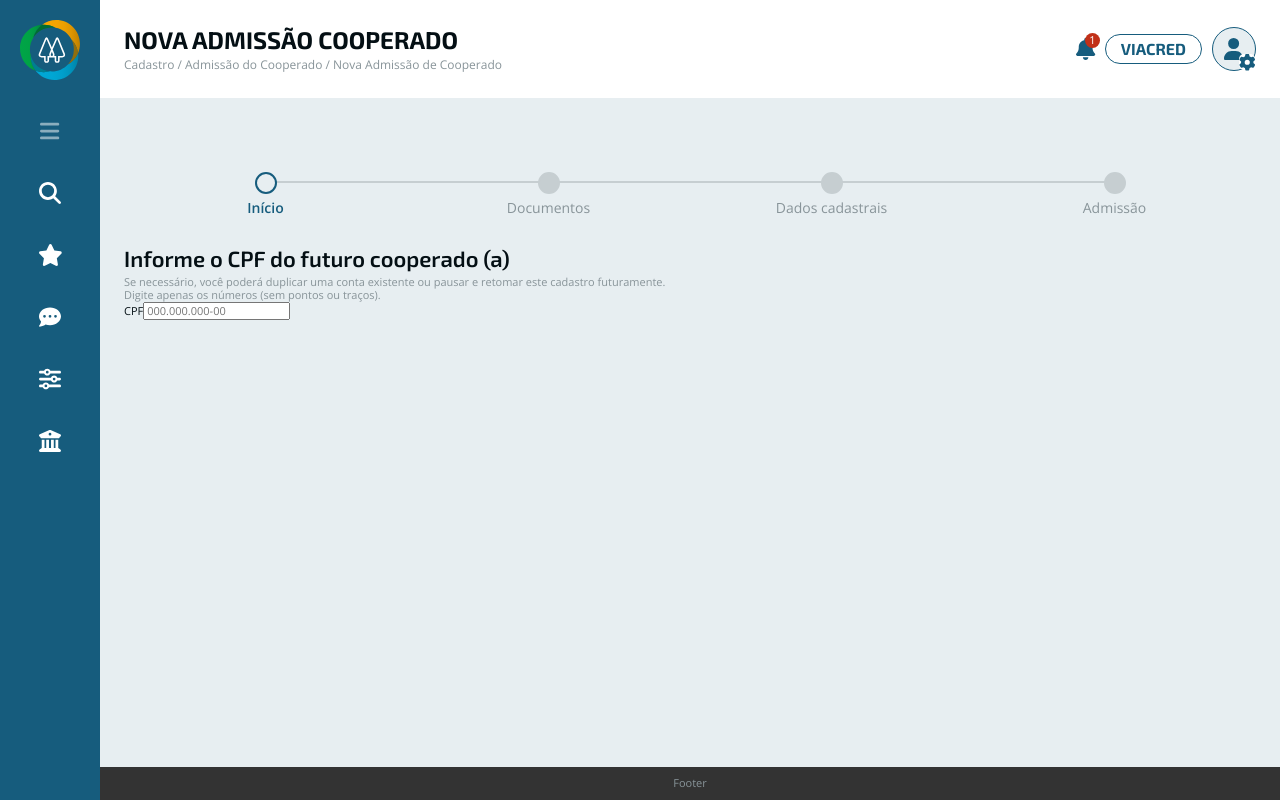
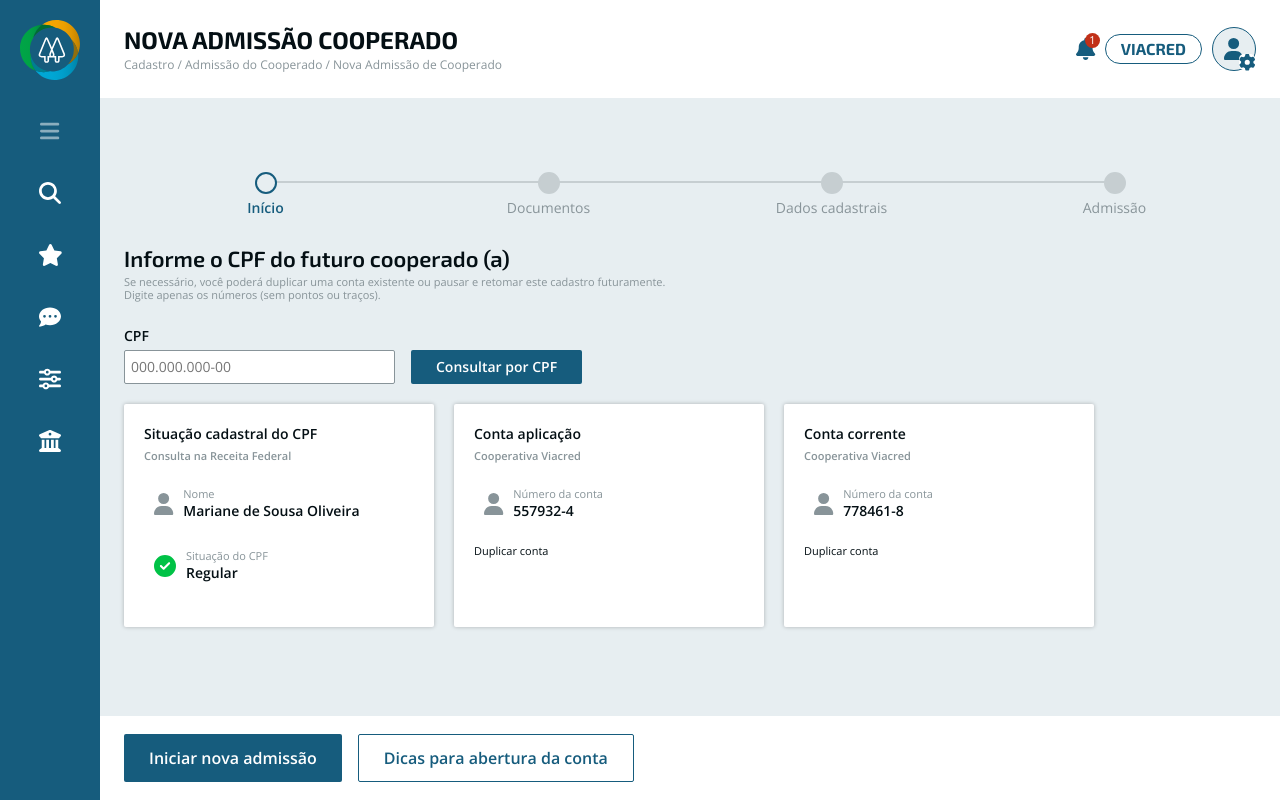
Before and after one commit to danisluz/ailos, an Angular app: page / in a window 1280 px wide. Built offline with nearby package versions, Linux system fonts and the light colour scheme.

Commit message:
add cards

```diff
--- a/src/app/app.component.html
+++ b/src/app/app.component.html
@@ -11,9 +11,5 @@
       <router-outlet></router-outlet>
     </div>
 
-    <footer>
-      <p>Footer</p>
-    </footer>
-
   </main>
 </div>
--- a/src/app/app.component.scss
+++ b/src/app/app.component.scss
@@ -18,14 +18,6 @@
     padding: 24px;
   }
 
-  footer {
-    background-color: #333;
-    color: #fff;
-    text-align: center;
-    padding: 10px 0;
-    position: absolute;
-    bottom: 0;
-    width: 100%;
-  }
+
 
 }
--- a/src/app/core/admissao/admissao.component.html
+++ b/src/app/core/admissao/admissao.component.html
@@ -29,14 +29,74 @@
   </p>
 
   <div class="row">
-    <label>CPF</label>
-    <input
-      type="text"
-      id="cpf"
-      name="cpf"
-      placeholder="000.000.000-00"
-      formControlName="cpf"
-    />
+    <label class="label-input">CPF</label>
+    <div class="wrapper">
+      <input class="input-standard" name="cpf" placeholder="000.000.000-00" size="30" formControlName="cpf" />
+      <button class="button-01-azul">Consultar por CPF</button>
+    </div>
+  </div>
+
+  <div class="data-user">
+
+    <!-- Card 1 -->
+    <div class="card">
+      <h3>Situação cadastral do CPF</h3>
+      <p>Consulta na Receita Federal</p>
+      <div class="row-card">
+        <fa-icon class="icon" [icon]="['fas', 'user']" size="2xl"></fa-icon>
+        <div class="wrapper-info">
+          <label>Nome</label>
+          <p>Mariane de Sousa Oliveira</p>
+        </div>
+      </div>
+      <div class="row-card">
+        <fa-icon class="check icon" [icon]="['fas', 'circle-check']" size="2xl"></fa-icon>
+        <div class="wrapper-info">
+          <label>Situação do CPF</label>
+          <p>Regular</p>
+        </div>
+      </div>
+    </div>
+
+    <!-- Card 2 -->
+    <div class="card">
+      <h3>Conta aplicação</h3>
+      <p>Cooperativa Viacred</p>
+      <div class="row-card">
+        <fa-icon class="icon" [icon]="['fas', 'user']" size="2xl"></fa-icon>
+        <div class="wrapper-info">
+          <label>Número da conta</label>
+          <p>557932-4</p>
+        </div>
+      </div>
+      <div class="row-card">
+        <span>Duplicar conta</span>
+      </div>
+    </div>
+
+    <!-- Card 3 -->
+    <div class="card">
+      <h3>Conta corrente</h3>
+      <p>Cooperativa Viacred</p>
+      <div class="row-card">
+        <fa-icon class="icon" [icon]="['fas', 'user']" size="2xl"></fa-icon>
+        <div class="wrapper-info">
+          <label>Número da conta</label>
+          <p>778461-8</p>
+        </div>
+      </div>
+      <div class="row-card">
+        <span>Duplicar conta</span>
+      </div>
+    </div>
+
+  </div>
+
+  <div class="actions">
+    <div class="wrapper">
+      <button class="button-02-azul">Iniciar nova admissão</button>
+      <button class="button-02-branco">Dicas para abertura da conta</button>
+    </div>
   </div>
 
 </div>
--- a/src/app/core/admissao/admissao.component.scss
+++ b/src/app/core/admissao/admissao.component.scss
@@ -89,5 +89,94 @@
     }
   }
 
+  .row {
+    display: flex;
+    flex-direction: column;
+    margin: 20px 0 20px 0;
 
+    .wrapper {
+      display: flex;
+      button {
+        margin-left: 16px;
+      }
+    }
+  }
+
+  .data-user {
+    display: flex;
+    gap: 20px;
+
+    .card {
+      width: 270px;
+      height: 183px;
+      padding: 20px;
+      border-radius: 2px;
+      background: $branco;
+      box-shadow: 0px 0px 4px 0px rgba(0, 0, 0, 0.25);
+
+      h3 {
+        font-family: $font-open-sans;
+        font-size: 14px;
+        font-weight: 700;
+        line-height: normal;
+      }
+
+      p {
+        font-family: $font-open-sans;
+        font-size: 11px;
+        font-weight: 700;
+        line-height: normal;
+      }
+
+      .row-card {
+        display: flex;
+        flex-direction: row;
+        margin-top: 20px;
+        align-items: center;
+
+        fa-icon {
+          padding: 10px;
+          color: $cinza-4;
+        }
+
+        .check {
+          color: $critic-verde;
+        }
+
+
+        .wrapper-info {
+          font-family: $font-open-sans;
+          font-weight: 400;
+          color: $cinza-4;
+
+          label {
+            font-size: 11px;
+          }
+
+          p{
+            font-size: 14px;
+            color: $preto;
+          }
+
+        }
+      }
+    }
+  }
+
+  .actions {
+    background-color: #333;
+    color: #fff;
+    text-align: left;
+    position: absolute;
+    bottom: 0;
+    width: 100%;
+    margin-left: -24px;
+    background: $branco;
+
+    .wrapper {
+      padding: 18px 24px 18px 24px;
+      display: flex;
+      gap: 16px;
+    }
+  }
 }
--- a/src/app/core/core.module.ts
+++ b/src/app/core/core.module.ts
@@ -3,6 +3,7 @@ import { CommonModule } from '@angular/common';
 import { RouterModule } from '@angular/router';
 
 import { AdmissaoComponent } from './admissao/admissao.component';
+import { IconsModule } from '../shared/icons/icons.module';
 
 @NgModule({
   declarations: [
@@ -10,7 +11,8 @@ import { AdmissaoComponent } from './admissao/admissao.component';
   ],
   imports: [
     CommonModule,
-    RouterModule
+    RouterModule,
+    IconsModule
   ],
   exports: [
 
--- a/src/app/core/layout/sidebar/sidebar.component.html
+++ b/src/app/core/layout/sidebar/sidebar.component.html
@@ -2,11 +2,23 @@
   <object class="logo" type="image/svg+xml" data="../../../../assets/svg/logo-ailos.svg" width="80"></object>
 
   <nav>
+    <a href="#">
       <fa-icon class="bars icon" [icon]="['fas', 'bars']" size="2xl"></fa-icon>
+    </a>
+    <a href="#">
       <fa-icon class="icon" [icon]="['fas', 'magnifying-glass']" size="2xl"></fa-icon>
+    </a>
+    <a href="#">
       <fa-icon class="icon" [icon]="['fas', 'star']" size="2xl"></fa-icon>
+    </a>
+    <a href="#">
       <fa-icon class="icon" [icon]="['fas', 'comment-dots']" size="2xl"></fa-icon>
+    </a>
+    <a href="#">
       <fa-icon class="icon" [icon]="['fas', 'sliders']" size="2xl"></fa-icon>
+    </a>
+    <a href="#">
       <fa-icon class="icon" [icon]="['fas', 'building-columns']" size="2xl"></fa-icon>
+    </a>
   </nav>
 </aside>
--- a/src/app/core/layout/sidebar/sidebar.component.scss
+++ b/src/app/core/layout/sidebar/sidebar.component.scss
@@ -18,16 +18,21 @@
 
   nav {
     color: $branco;
-    opacity: 1;
-    transition: opacity 0.3s ease;
     display: flex;
     flex-direction: column;
     align-items: center;
     gap: 40px;
 
-    :hover {
-      opacity: 0.7;
+    a {
+      color: $branco;
+      transition: opacity 0.3s ease;
+      opacity: 1;
+
+      &:hover {
+        opacity: 0.7;
+      }
     }
+
 
     .bars {
       opacity: 0.5;
--- a/src/app/shared/icons/icons.module.ts
+++ b/src/app/shared/icons/icons.module.ts
@@ -5,7 +5,9 @@ import {
   faBars,
   faBell,
   faBuildingColumns,
+  faCheckCircle,
   faCommentDots,
+  faCreditCard,
   faGear,
   faMagnifyingGlass,
   faSliders,
@@ -28,7 +30,9 @@ export class IconsModule {
       faStar,
       faCommentDots,
       faSliders,
-      faBuildingColumns
+      faBuildingColumns,
+      faCreditCard,
+      faCheckCircle
     );
   }
 }
--- a/src/styles.scss
+++ b/src/styles.scss
@@ -16,7 +16,7 @@ body {
   min-height: 100vh;
 }
 
-body, html, p, h1, h2, h3, h4, span {
+body, html, p, h1, h2, h3, h4, span, input, button {
   margin: 0;
   padding: 0;
 }
@@ -43,3 +43,84 @@ h2, h3 {
   font-size: 22px;
   margin-bottom: 5px;
 }
+
+
+//label input padrão
+.label-input {
+  font-family: $font-open-sans;
+  font-size: 14px;
+  font-weight: bold;
+  margin: 6px 0 6px 0;
+}
+
+//input padrão
+.input-standard {
+  font-family: $font-open-sans;
+  font-size: 14px;
+  padding: 6px;
+  border-radius: 2px;
+  border: 1px solid $cinza-4;
+  background: $branco;
+}
+
+//botão padrão
+.button-01-azul {
+  background: $azul;
+  border: none;
+  padding: 0px 25px 0px 25px;
+  font-family: $font-open-sans;
+  color: $branco;
+  font-size: 14px;
+  font-style: normal;
+  font-weight: 600;
+  line-height: normal;
+  border-radius: 2px;
+  cursor: pointer;
+  transition: 0.3s;
+  opacity: 1;
+  height: 34px;
+
+  &:hover {
+    opacity: 0.8;
+  }
+}
+
+.button-02-azul {
+  background: $azul;
+  border: none;
+  padding: 13px 25px 13px 25px;
+  font-family: $font-open-sans;
+  color: $branco;
+  font-size: 16px;
+  font-style: normal;
+  font-weight: 600;
+  line-height: normal;
+  border-radius: 2px;
+  cursor: pointer;
+  transition: 0.3s;
+  opacity: 1;
+
+  &:hover {
+    opacity: 0.8;
+  }
+}
+
+.button-02-branco {
+  background: $branco;
+  border: none;
+  padding: 12px 25px 12px 25px;
+  font-family: $font-open-sans;
+  color: $azul;
+  font-size: 16px;
+  font-style: normal;
+  font-weight: 600;
+  line-height: normal;
+  border-radius: 2px;
+  cursor: pointer;
+  transition: 0.3s;
+  border: 1px solid $azul;
+
+  &:hover {
+    background: $cinza-1;
+  }
+}
```
Lines whose indentation alone changed are shown as unchanged.
